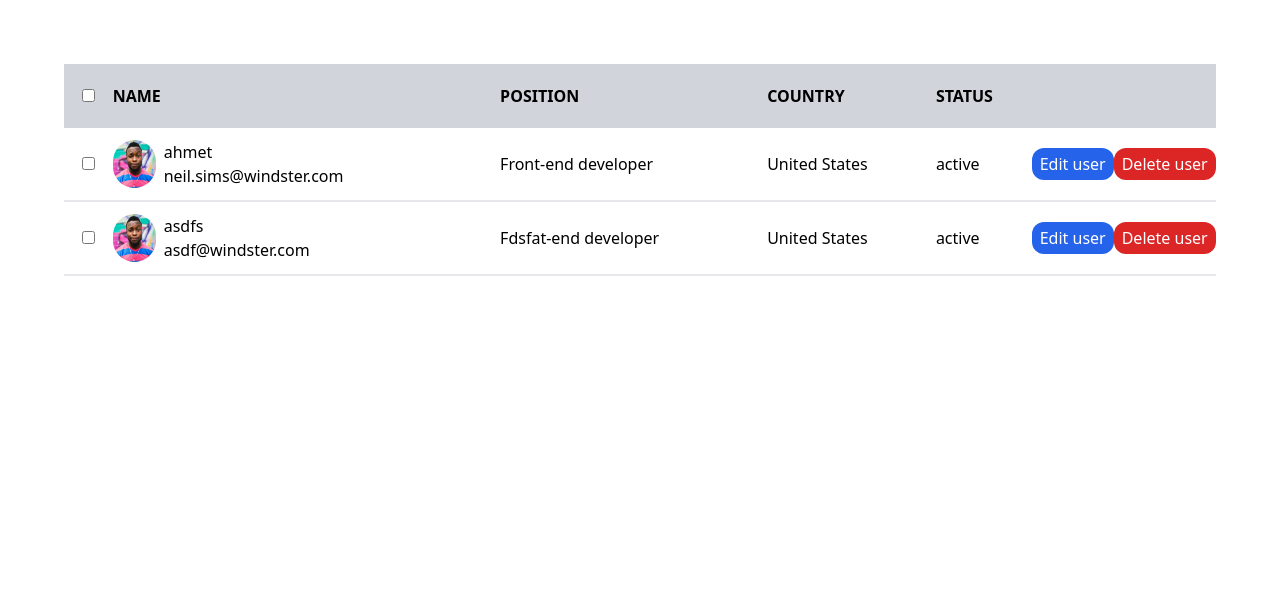
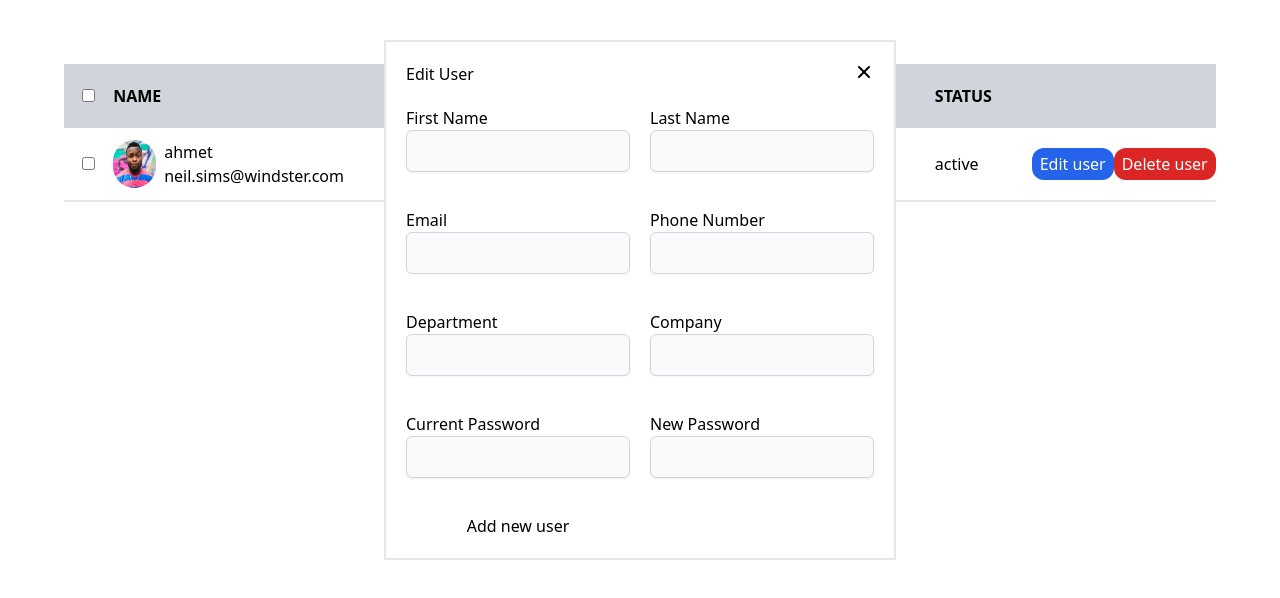
Before and after one commit to cgrbozkurt/formcomponent, a Next.js app: page / in a window 1280 px wide. Shown: the top 598 px of the page. Built offline with nearby package versions, Linux system fonts and the light colour scheme.

Commit message:
formsubmit

```diff
--- a/components/Button.jsx
+++ b/components/Button.jsx
@@ -1,19 +1,24 @@
-import React from 'react'
-import { tableBody } from './tbody'
+import React from 'react';
+import { tableBody } from './tbody';
+import NewUserForm from './UserForm';
 
+const Button = ({ children, bg, index, setTable, table, action, addItem }) => {
+  const buttonHandler = () => {
+    if (action === "delete") {
+      const updatedTable = [...table];
+      updatedTable.splice(index, 1);
+      setTable(updatedTable);
+    } else if (action === "edit") {
+      addItem();
 
+    }
+  };
 
-const Button = ({children,bg,index ,setTable,table }) => {
-  const buttonHandler=()=>{
-    const updatedTable = [...table];
-    updatedTable.splice(index, 1);
-    setTable(updatedTable);
-  }
   return (
-    <button onClick={buttonHandler}  className={`${bg} rounded-xl px-2 py-1 text-white`}>
-{children}
+    <button onClick={buttonHandler} className={`${bg} rounded-xl px-2 py-1 text-white`}>
+      {children}
     </button>
-  )
-}
+  );
+};
 
-export default Button
+export default Button;
--- /dev/null
+++ b/components/UserForm.jsx
@@ -0,0 +1,133 @@
+    import React from "react";
+    import { Formik, Form, Field, ErrorMessage } from "formik";
+
+    const initialValues = {
+    firstName: "",
+    lastName: "",
+    email: "",
+    phoneNumber: "",
+    department: "",
+    company: ""
+    };
+
+    const onSubmit = (values, { resetForm }) => {
+    // Form gönderildiğinde yapılacak işlemler buraya gelecek
+    console.log("Form Gönderildi", values);
+    // Formu sıfırla
+    resetForm();
+    };
+
+    const NewUserForm = () => {
+    const inputClasses =
+        "shadow-sm bg-gray-50 border border-gray-300 focus:border-cyan-600 rounded-md text-gray-900 focus:ring-cyan-600  p-2 mb-4 w-full";
+
+    return (
+
+    <div className="bg-white  gap-5 w-[40%]  border-2 p-5 absolute top-10 left-[30%] ">
+        <div className="flex justify-between">
+        <h1 className="mb-5">Edit User </h1>
+        <svg class="w-5 h-5 cursor-pointer"
+        fill="currentColor" viewBox="0 0 20 20" xmlns="http://www.w3.org/2000/svg"><path fill-rule="evenodd" d="M4.293 4.293a1 1 0 011.414 0L10 8.586l4.293-4.293a1 1 0 111.414 1.414L11.414 10l4.293 4.293a1 1 0 01-1.414 1.414L10 11.414l-4.293 4.293a1 1 0 01-1.414-1.414L8.586 10 4.293 5.707a1 1 0 010-1.414z" clip-rule="evenodd"></path></svg>
+        </div>
+
+    <Formik  initialValues={initialValues} onSubmit={onSubmit}>
+
+    <Form className="grid grid-cols-2 gap-5 place-content-center"  >
+        <div>
+        <label htmlFor="firstName">First Name</label>
+        <Field
+            type="text"
+            id="firstName"
+            name="firstName"
+            className={inputClasses}
+        />
+        <ErrorMessage name="firstName" component="div" />
+        </div>
+
+        <div>
+        <label htmlFor="lastName">Last Name</label>
+        <Field
+            type="text"
+            id="lastName"
+            name="lastName"
+            className={inputClasses}
+        />
+        <ErrorMessage name="lastName" component="div" />
+        </div>
+
+        <div>
+        <label htmlFor="email">Email</label>
+        <Field
+            type="email"
+            id="email"
+            name="email"
+            className={inputClasses}
+        />
+        <ErrorMessage name="email" component="div" />
+        </div>
+
+        <div>
+        <label htmlFor="phoneNumber">Phone Number</label>
+        <Field
+            type="text"
+            id="phoneNumber"
+            name="phoneNumber"
+            className={inputClasses}
+        />
+        <ErrorMessage name="phoneNumber" component="div" />
+        </div>
+
+        <div>
+        <label htmlFor="department">Department</label>
+        <Field
+            type="text"
+            id="department"
+            name="department"
+            className={inputClasses}
+        />
+        <ErrorMessage name="department" component="div" />
+        </div>
+
+        <div>
+        <label htmlFor="company">Company</label>
+        <Field
+            type="text"
+            id="company"
+            name="company"
+            className={inputClasses}
+        />
+        <ErrorMessage name="company" component="div" />
+        </div>
+
+        <div>
+                <label htmlFor="currentPassword">Current Password</label>
+                <Field
+                type="password"
+                id="currentPassword"
+                name="currentPassword"
+                className={inputClasses}
+                />
+                <ErrorMessage name="currentPassword" component="div" />
+            </div>
+
+            <div>
+                <label htmlFor="newPassword">New Password</label>
+                <Field
+                type="password"
+                id="newPassword"
+                name="newPassword"
+                className={inputClasses}
+                />
+                <ErrorMessage name="newPassword" component="div" />
+            </div>
+
+    <button className="" type="submit">
+        Add new user
+        </button>
+    </Form>
+    </Formik>
+    </div>
+    );
+    };
+
+    export default NewUserForm;
--- a/components/table.jsx
+++ b/components/table.jsx
@@ -3,8 +3,45 @@ import { tableHead } from "./thead";
 import { tableBody } from "./tbody";
 import Image from "next/image";
 import Button from "./Button";
+import NewUserForm from "./UserForm";
 
 const Table = () => {
+
+  const [userForm,setUserForm]=useState(true)
+
+  const [newUser,setNewUser]=useState();
+
+  const onSubmit = (values, { resetForm }) => {
+    // Form gönderildiğinde yapılacak işlemler buraya gelecek
+    console.log("Form Gönderildi", values);
+
+    // Verileri state'e aktar
+    setNewUser(values);
+
+    // Formu sıfırla
+    resetForm();
+  };
+
+  const initialValues = {
+    firstName: "",
+    lastName: "",
+    email: "",
+    phoneNumber: "",
+    department: "",
+    company: "",
+    currentPassword: "",
+    newPassword: ""
+  };
+
+
+  const newItem = {
+    img: "/images/neil-sims.png",
+    name: "ahmet",
+    email: "asdf@windster.com",
+    position: "Fdsfat-end developer",
+    country: "United States",
+    status: "active"
+  };
   const [tableData, setTableData] = useState([
     {
         img:"/images/neil-sims.png",
@@ -12,19 +49,20 @@ const Table = () => {
         email:"neil.sims@windster.com",
         position:"Front-end developer",
         country:"United States",
-        status:"active"
-    },
-    {
-        img:"/images/neil-sims.png",
-        name:"asdfs",
-        email:"asdf@windster.com",
-        position:"Fdsfat-end developer",
-        country:"United States",
-        status:"active"
-    },]);
+        status:"active",
+        pasword:""
+    }]);
+
+    const addItem=()=>{
+
+        setTableData([...tableData, newItem]);
+
+    }
+
   console.log(tableData);
   return (
     <div className="m-16">
+      {userForm===true&&<NewUserForm/>}
       <table className="table-auto w-full     ">
         <thead className="bg-gray-300 w-full  ">
           <tr className=" ">
@@ -65,10 +103,10 @@ const Table = () => {
               <td>{table.country}</td>
               <td>{table.status}</td>
               <td className="w-[12%]">
-                <Button index={index} table={tableData} setTable={setTableData} bg={"bg-blue-600"}>
+                <Button index={index} newItem={newItem} table={tableData} addItem={addItem} action="edit" setTable={setTableData} bg={"bg-blue-600"}>
                   Edit user
                 </Button>
-                <Button bg={"bg-red-600"} table={tableData} setTable={setTableData}>
+                <Button bg={"bg-red-600"} table={tableData} action="delete" setTable={setTableData}>
                   Delete user
                 </Button>
               </td>
```
